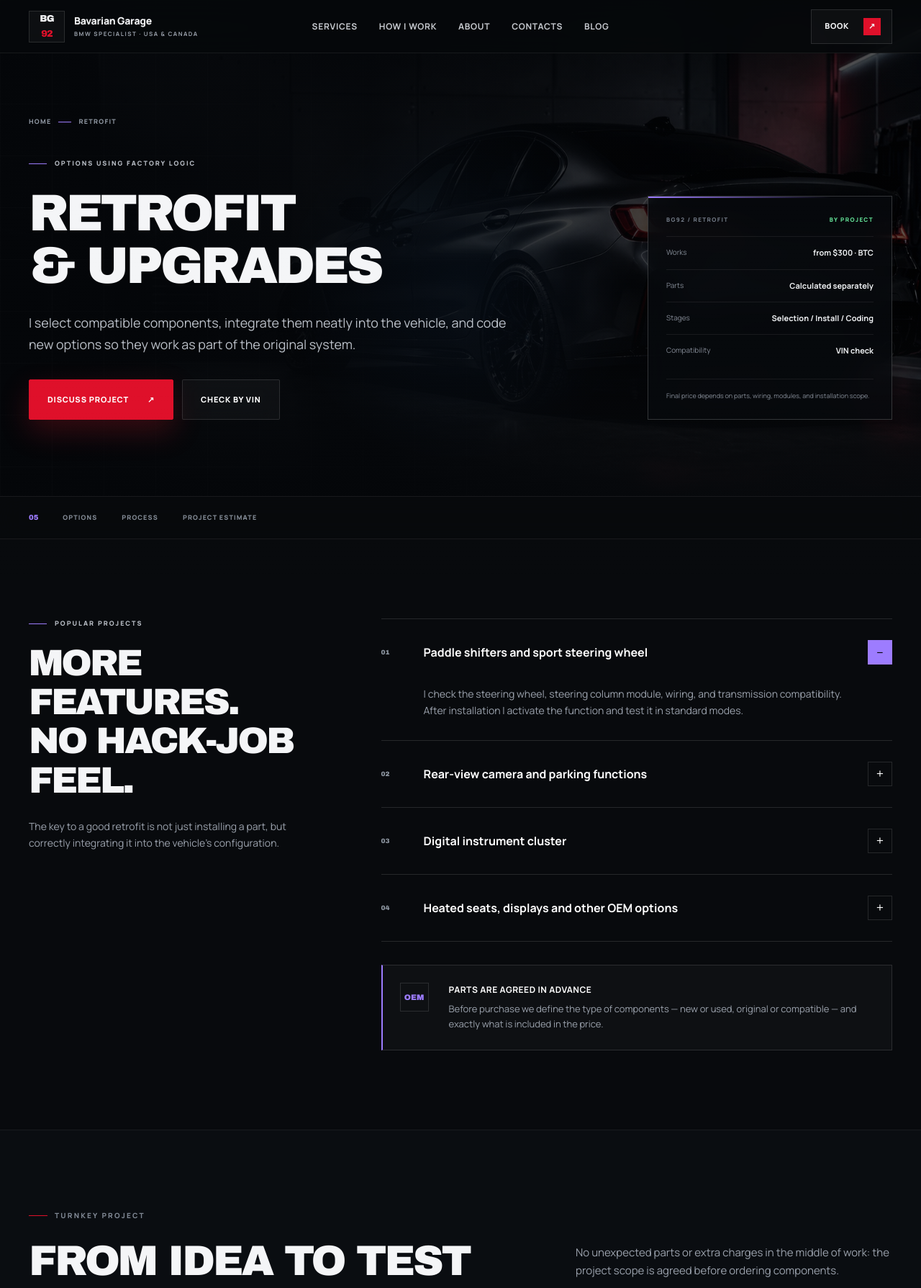
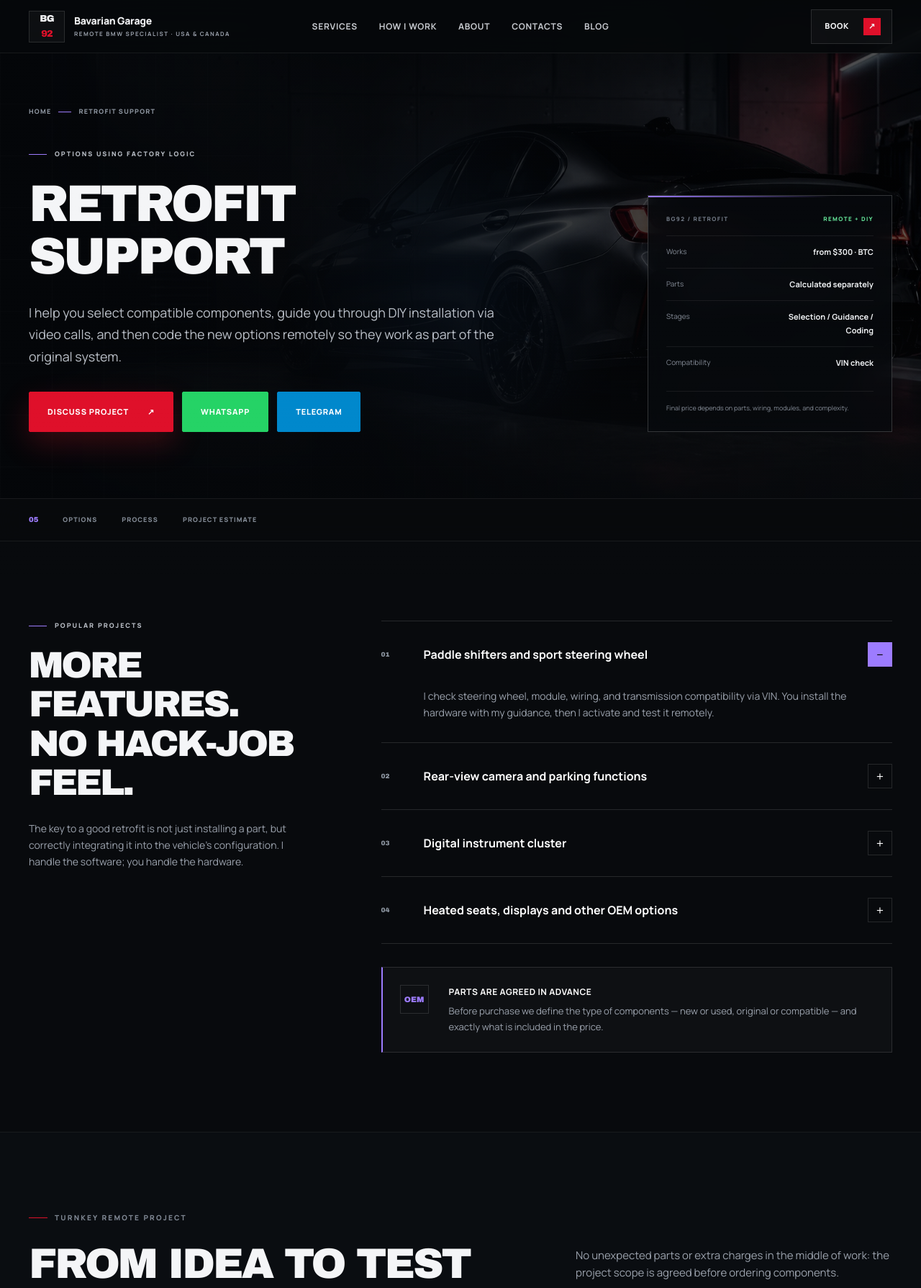
Before and after one commit to NikolayBDC/AmericaBMW, a website: page retrofit.html in a window 1280 px wide. Shown: the top 1789 px of the page at 72% size. Drawn offline with Linux system fonts and the light colour scheme; a web font is replaced by a local one.

Commit message:
Update retrofit.html

```diff
--- a/retrofit.html
+++ b/retrofit.html
@@ -2,47 +2,47 @@
 <html lang="en">
 <head>
     <meta charset="UTF-8"><meta name="viewport" content="width=device-width, initial-scale=1.0"><meta name="theme-color" content="#080a0d">
-    <title>BMW Retrofit &amp; Upgrades — Bavarian Garage 92 | USA &amp; Canada</title>
-    <meta name="description" content="BMW retrofits: cameras, instrument clusters, paddle shifters, heated seats and other compatible options. Component selection, installation, coding and verification.">
+    <title>Remote BMW Retrofit Support — Bavarian Garage 92 | USA &amp; Canada</title>
+    <meta name="description" content="Remote BMW retrofit support: coding for cameras, clusters, paddle shifters, heated seats and other compatible options. Guidance + remote coding.">
     <link rel="canonical" href="https://bavarian-garage.com/retrofit.html">
-    <meta property="og:type" content="website"><meta property="og:locale" content="en_US"><meta property="og:title" content="BMW Retrofit — Bavarian Garage 92"><meta property="og:description" content="Selection, installation and coding of compatible BMW options using factory logic."><meta property="og:url" content="https://bavarian-garage.com/retrofit.html"><meta property="og:image" content="https://bavarian-garage.com/assets/og.png"><meta name="twitter:card" content="summary_large_image">
+    <meta property="og:type" content="website"><meta property="og:locale" content="en_US"><meta property="og:title" content="Remote BMW Retrofit Support"><meta property="og:description" content="Selection guidance, installation support, and remote coding for compatible BMW options."><meta property="og:url" content="https://bavarian-garage.com/retrofit.html"><meta property="og:image" content="https://bavarian-garage.com/assets/og.png"><meta name="twitter:card" content="summary_large_image">
     <meta property="og:site_name" content="Bavarian Garage 92">
-    <meta property="og:image:alt" content="Bavarian Garage 92 — independent BMW specialist in the USA and Canada">
+    <meta property="og:image:alt" content="Bavarian Garage 92 — independent remote BMW specialist in the USA and Canada">
     <meta property="og:image:type" content="image/png">
     <meta property="og:image:width" content="1733">
     <meta property="og:image:height" content="909">
-    <meta name="twitter:image:alt" content="Bavarian Garage 92 — independent BMW specialist in the USA and Canada">
+    <meta name="twitter:image:alt" content="Bavarian Garage 92 — independent remote BMW specialist in the USA and Canada">
     <link rel="preconnect" href="https://fonts.googleapis.com"><link rel="preconnect" href="https://fonts.gstatic.com" crossorigin><link href="https://fonts.googleapis.com/css2?family=Manrope:wght@400;500;600;700;800&amp;family=Unbounded:wght@500;600;700&amp;display=swap" rel="stylesheet"><script>document.documentElement.classList.add('js');</script><link rel="stylesheet" href="assets/site.css"><link rel="stylesheet" href="assets/inner.css">
 </head>
 <body class="inner-page" data-page="retrofit">
     <a class="skip-link" href="#main">Skip to content</a>
-    <header class="site-header" id="siteHeader"><div class="shell header-inner"><a class="brand" href="index.html" aria-label="Bavarian Garage 92 — home"><span class="brand-mark">BG<span>92</span></span><span class="brand-name">Bavarian Garage<small>BMW specialist · USA &amp; Canada</small></span></a><button class="nav-toggle" id="navToggle" type="button" aria-controls="navMenu" aria-expanded="false" aria-label="Open menu"><span></span><span></span></button><nav class="nav-menu" id="navMenu" aria-label="Main navigation"><a href="index.html#services">Services</a><a href="index.html#process">How I Work</a><a href="index.html#about">About</a><a href="index.html#contacts">Contacts</a><a href="blog.html">Blog</a></nav><a class="header-cta" href="index.html?service=retrofit#form">Book <span aria-hidden="true">↗</span></a></div></header>
+    <header class="site-header" id="siteHeader"><div class="shell header-inner"><a class="brand" href="index.html" aria-label="Bavarian Garage 92 — home"><span class="brand-mark">BG<span>92</span></span><span class="brand-name">Bavarian Garage<small>Remote BMW specialist · USA &amp; Canada</small></span></a><button class="nav-toggle" id="navToggle" type="button" aria-controls="navMenu" aria-expanded="false" aria-label="Open menu"><span></span><span></span></button><nav class="nav-menu" id="navMenu" aria-label="Main navigation"><a href="index.html#services">Services</a><a href="index.html#process">How I Work</a><a href="index.html#about">About</a><a href="index.html#contacts">Contacts</a><a href="blog.html">Blog</a></nav><a class="header-cta" href="index.html?service=retrofit#form">Book <span aria-hidden="true">↗</span></a></div></header>
 
     <main id="main">
-        <section class="detail-hero" aria-labelledby="pageTitle"><div class="detail-gridlines" aria-hidden="true"></div><div class="shell"><div class="breadcrumbs"><a href="index.html">Home</a><i aria-hidden="true"></i><span>Retrofit</span></div><div class="detail-hero-layout">
-            <div><span class="detail-kicker">Options using factory logic</span><h1 id="pageTitle">Retrofit<br>&amp; Upgrades</h1><p class="detail-lead">I select compatible components, integrate them neatly into the vehicle, and code new options so they work as part of the original system.</p><div class="detail-actions"><a class="button button-primary" href="index.html?service=retrofit#form">Discuss project <span>↗</span></a><a class="button button-ghost" href="https://t.me/NikolayBDC" target="_blank" rel="noopener">Check by VIN</a></div></div>
-            <aside class="detail-summary" aria-label="Service summary"><div class="detail-summary-head"><span>BG92 / RETROFIT</span><span>By project</span></div><dl><div><dt>Works</dt><dd>from $300 · BTC</dd></div><div><dt>Parts</dt><dd>Calculated separately</dd></div><div><dt>Stages</dt><dd>Selection / Install / Coding</dd></div><div><dt>Compatibility</dt><dd>VIN check</dd></div></dl><p class="detail-summary-note">Final price depends on parts, wiring, modules, and installation scope.</p></aside>
+        <section class="detail-hero" aria-labelledby="pageTitle"><div class="detail-gridlines" aria-hidden="true"></div><div class="shell"><div class="breadcrumbs"><a href="index.html">Home</a><i aria-hidden="true"></i><span>Retrofit Support</span></div><div class="detail-hero-layout">
+            <div><span class="detail-kicker">Options using factory logic</span><h1 id="pageTitle">Retrofit<br>Support</h1><p class="detail-lead">I help you select compatible components, guide you through DIY installation via video calls, and then code the new options remotely so they work as part of the original system.</p><div class="detail-actions"><a class="button button-primary" href="index.html?service=retrofit#form">Discuss project <span>↗</span></a><a class="button button-social" href="https://wa.me/qr/HJJTL7MALGM7H1" target="_blank" rel="noopener" style="background:#25D366;border-color:#25D366;color:#fff">WhatsApp</a><a class="button button-social" href="https://t.me/NikolayBDC" target="_blank" rel="noopener" style="background:#0088cc;border-color:#0088cc;color:#fff">Telegram</a></div></div>
+            <aside class="detail-summary" aria-label="Service summary"><div class="detail-summary-head"><span>BG92 / RETROFIT</span><span>Remote + DIY</span></div><dl><div><dt>Works</dt><dd>from $300 · BTC</dd></div><div><dt>Parts</dt><dd>Calculated separately</dd></div><div><dt>Stages</dt><dd>Selection / Guidance / Coding</dd></div><div><dt>Compatibility</dt><dd>VIN check</dd></div></dl><p class="detail-summary-note">Final price depends on parts, wiring, modules, and complexity.</p></aside>
         </div></div></section>
 
         <nav class="detail-nav" aria-label="Page navigation"><div class="shell"><strong>05</strong><a href="#options">Options</a><a href="#process">Process</a><a href="#booking">Project estimate</a></div></nav>
 
         <section class="detail-section" id="options"><div class="shell detail-section-grid">
-            <div class="detail-intro reveal"><span class="detail-kicker">Popular projects</span><h2>More features.<br>No hack-job feel.</h2><p>The key to a good retrofit is not just installing a part, but correctly integrating it into the vehicle’s configuration.</p></div>
+            <div class="detail-intro reveal"><span class="detail-kicker">Popular projects</span><h2>More features.<br>No hack-job feel.</h2><p>The key to a good retrofit is not just installing a part, but correctly integrating it into the vehicle’s configuration. I handle the software; you handle the hardware.</p></div>
             <div class="reveal"><div class="accordion">
-                <article class="accordion-item active"><button class="accordion-question" type="button"><span class="item-number">01</span><span>Paddle shifters and sport steering wheel</span></button><div class="accordion-answer"><div><p>I check the steering wheel, steering column module, wiring, and transmission compatibility. After installation I activate the function and test it in standard modes.</p></div></div></article>
-                <article class="accordion-item"><button class="accordion-question" type="button"><span class="item-number">02</span><span>Rear-view camera and parking functions</span></button><div class="accordion-answer"><div><p>I select a compatible solution for the head unit and body, agree on component types, route the wiring, and code the display. Some systems may require calibration.</p></div></div></article>
-                <article class="accordion-item"><button class="accordion-question" type="button"><span class="item-number">03</span><span>Digital instrument cluster</span></button><div class="accordion-answer"><div><p>I check cluster and vehicle electronics compatibility, component origin, and required adaptation. History and identification data are never altered to hide mileage.</p></div></div></article>
-                <article class="accordion-item"><button class="accordion-question" type="button"><span class="item-number">04</span><span>Heated seats, displays and other OEM options</span></button><div class="accordion-answer"><div><p>The project depends on body and equipment: sometimes only coding is needed, sometimes modules, wiring, control panels and installation are required. The full list is formed before ordering parts.</p></div></div></article>
+                <article class="accordion-item active"><button class="accordion-question" type="button"><span class="item-number">01</span><span>Paddle shifters and sport steering wheel</span></button><div class="accordion-answer"><div><p>I check steering wheel, module, wiring, and transmission compatibility via VIN. You install the hardware with my guidance, then I activate and test it remotely.</p></div></div></article>
+                <article class="accordion-item"><button class="accordion-question" type="button"><span class="item-number">02</span><span>Rear-view camera and parking functions</span></button><div class="accordion-answer"><div><p>I select a compatible solution for the head unit and body, guide you through wiring, then code the display. Some systems may require remote calibration.</p></div></div></article>
+                <article class="accordion-item"><button class="accordion-question" type="button"><span class="item-number">03</span><span>Digital instrument cluster</span></button><div class="accordion-answer"><div><p>I check cluster and vehicle electronics compatibility, component origin, and required adaptation. You install the cluster; I handle coding and mileage verification.</p></div></div></article>
+                <article class="accordion-item"><button class="accordion-question" type="button"><span class="item-number">04</span><span>Heated seats, displays and other OEM options</span></button><div class="accordion-answer"><div><p>The project depends on body and equipment: sometimes only coding is needed, sometimes wiring and modules. I help you select parts and then code everything remotely.</p></div></div></article>
             </div><div class="detail-note"><span>OEM</span><div><strong>Parts are agreed in advance</strong><p>Before purchase we define the type of components — new or used, original or compatible — and exactly what is included in the price.</p></div></div></div>
         </div></section>
 
-        <section class="detail-section" id="process"><div class="shell"><div class="section-heading reveal"><div><span class="section-kicker">Turnkey project</span><h2>From idea to test</h2></div><p>No unexpected parts or extra charges in the middle of work: the project scope is agreed before ordering components.</p></div><div class="detail-steps reveal"><article class="detail-step"><span>01 / VIN</span><h3>Check</h3><p>I determine configuration and vehicle limitations.</p></article><article class="detail-step"><span>02 / Parts</span><h3>Project kit</h3><p>We form the list of parts, wiring, and scope.</p></article><article class="detail-step"><span>03 / Install</span><h3>Installation &amp; coding</h3><p>I install and add the option to the configuration.</p></article><article class="detail-step"><span>04 / QA</span><h3>Final check</h3><p>I test the function and affected systems.</p></article></div></div></section>
+        <section class="detail-section" id="process"><div class="shell"><div class="section-heading reveal"><div><span class="section-kicker">Turnkey remote project</span><h2>From idea to test</h2></div><p>No unexpected parts or extra charges in the middle of work: the project scope is agreed before ordering components.</p></div><div class="detail-steps reveal"><article class="detail-step"><span>01 / VIN</span><h3>Check</h3><p>I determine configuration and vehicle limitations remotely.</p></article><article class="detail-step"><span>02 / Parts</span><h3>Project kit</h3><p>We form the list of parts, wiring, and tools you'll need.</p></article><article class="detail-step"><span>03 / Install</span><h3>DIY guidance</h3><p>You install hardware with my live video support, then I handle coding.</p></article><article class="detail-step"><span>04 / QA</span><h3>Final check</h3><p>We test the function and affected systems together.</p></article></div></div></section>
 
-        <section class="detail-cta" id="booking"><div class="shell detail-cta-box reveal"><div><span class="detail-kicker">Project estimate</span><h2>What option is missing on your BMW?</h2><p>Send the VIN, interior photos, and desired result. I’ll list the necessary components and quote the labor cost.</p><div class="related-services"><a href="coding.html">Coding</a><a href="carplay.html">CarPlay</a><a href="diagnostic.html">Diagnostics</a></div></div><div class="detail-cta-actions"><a class="button button-primary" href="index.html?service=retrofit#form">Submit a request <span>↗</span></a><a class="button button-ghost" href="https://t.me/NikolayBDC" target="_blank" rel="noopener">Send photos</a></div></div></section>
+        <section class="detail-cta" id="booking"><div class="shell detail-cta-box reveal"><div><span class="detail-kicker">Project estimate</span><h2>What option is missing on your BMW?</h2><p>Send the VIN, interior photos, and desired result via WhatsApp or Telegram. I’ll list the necessary components and quote the labor cost.</p><div class="related-services"><a href="coding.html">Coding</a><a href="carplay.html">CarPlay</a><a href="diagnostic.html">Diagnostics</a></div></div><div class="detail-cta-actions"><a class="button button-primary" href="index.html?service=retrofit#form">Submit a request <span>↗</span></a><a class="button button-social" href="https://wa.me/qr/HJJTL7MALGM7H1" target="_blank" rel="noopener" style="background:#25D366;border-color:#25D366;color:#fff">WhatsApp</a><a class="button button-social" href="https://t.me/NikolayBDC" target="_blank" rel="noopener" style="background:#0088cc;border-color:#0088cc;color:#fff">Telegram</a></div></div></section>
     </main>
 
-    <footer class="site-footer"><div class="shell footer-top"><a class="brand" href="index.html"><span class="brand-mark">BG<span>92</span></span><span class="brand-name">Bavarian Garage<small>BMW specialist · USA &amp; Canada</small></span></a><p>Independent BMW electronics specialist · Bitcoin accepted</p><div><a href="privacy.html">Privacy</a><a href="https://t.me/NikolayBDC" target="_blank" rel="noopener">Telegram</a></div></div><div class="shell footer-bottom"><span>© <span id="year">2026</span> Bavarian Garage 92</span><span>Not an official BMW AG dealer</span></div></footer>
-    <nav class="mobile-actions" aria-label="Quick actions"><a href="https://t.me/NikolayBDC" target="_blank" rel="noopener">Telegram</a><a href="index.html?service=retrofit#form">Book</a></nav><button class="back-top" id="backTop" type="button" aria-label="Back to top">↑</button>
-    <script type="application/ld+json">{"@context":"https://schema.org","@type":"Service","name":"BMW Retrofit and Upgrades","serviceType":"BMW additional equipment installation and coding","areaServed":[{"@type":"Country","name":"United States"},{"@type":"Country","name":"Canada"}],"provider":{"@id":"https://bavarian-garage.com/#business","@type":"AutoRepair","name":"Bavarian Garage 92","url":"https://bavarian-garage.com/","paymentAccepted":"Bitcoin","currenciesAccepted":"BTC"}}</script><script src="assets/site.js" defer></script>
+    <footer class="site-footer"><div class="shell footer-top"><a class="brand" href="index.html"><span class="brand-mark">BG<span>92</span></span><span class="brand-name">Bavarian Garage<small>Remote BMW specialist · USA &amp; Canada</small></span></a><p>Independent remote BMW electronics specialist · Bitcoin accepted</p><div><a href="privacy.html">Privacy</a><a href="https://t.me/NikolayBDC" target="_blank" rel="noopener">Telegram</a><a href="https://wa.me/qr/HJJTL7MALGM7H1" target="_blank" rel="noopener">WhatsApp</a></div></div><div class="shell footer-bottom"><span>© <span id="year">2026</span> Bavarian Garage 92</span><span>Not an official BMW AG dealer</span></div></footer>
+    <nav class="mobile-actions" aria-label="Quick actions"><a href="https://wa.me/qr/HJJTL7MALGM7H1" target="_blank" rel="noopener" style="background:#25D366;color:#fff">WhatsApp</a><a href="https://t.me/NikolayBDC" target="_blank" rel="noopener" style="background:#0088cc;color:#fff">Telegram</a></nav><button class="back-top" id="backTop" type="button" aria-label="Back to top">↑</button>
+    <script type="application/ld+json">{"@context":"https://schema.org","@type":"Service","name":"Remote BMW Retrofit Support","serviceType":"Remote BMW retrofit coding and guidance","areaServed":[{"@type":"Country","name":"United States"},{"@type":"Country","name":"Canada"}],"provider":{"@id":"https://bavarian-garage.com/#business","@type":"AutoRepair","name":"Bavarian Garage 92","url":"https://bavarian-garage.com/","paymentAccepted":"Bitcoin","currenciesAccepted":"BTC"}}</script><script src="assets/site.js" defer></script>
 </body>
 </html>
```
